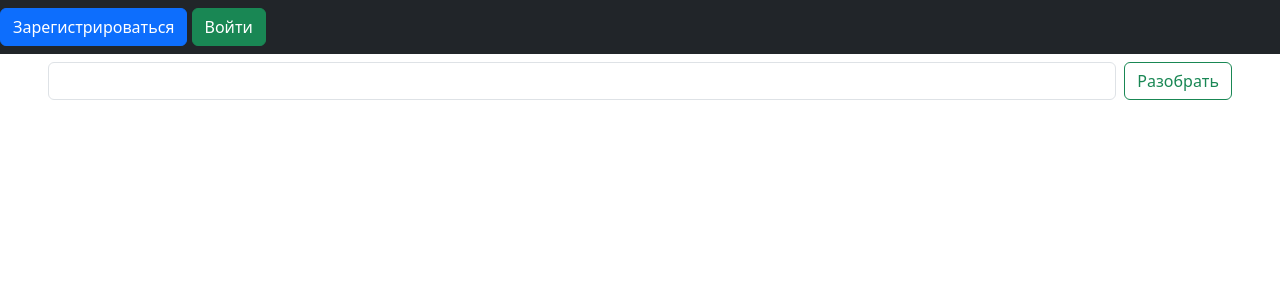
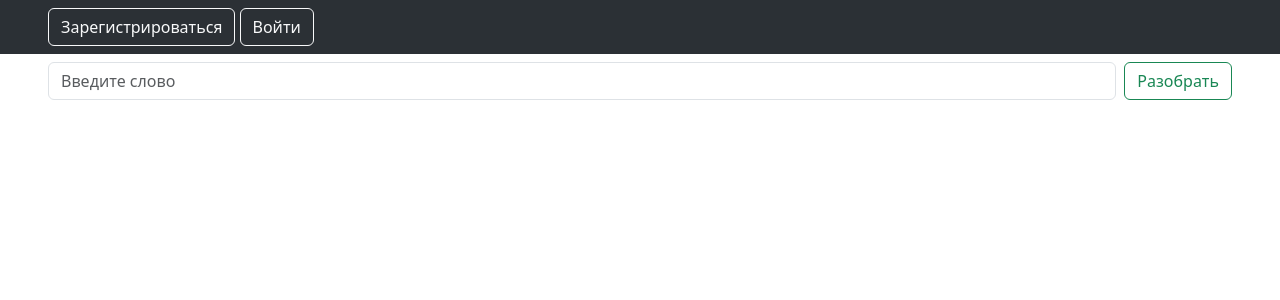
Before and after one commit to anton-baton1/school_project, a Flask app: page / in a window 1280 px wide. Shown: the top 300 px of the page. Run offline with Flask 3, Linux system fonts and the light colour scheme.

Commit message:
maybe final

```diff
--- a/forms/analyze_form.py
+++ b/forms/analyze_form.py
@@ -3,5 +3,5 @@ from wtforms import StringField, SubmitField
 
 
 class AnalyzeForm(FlaskForm):
-    input_word = StringField("")
+    input_word = StringField()
     submit = SubmitField("Разобрать")
--- a/templates/base.html
+++ b/templates/base.html
@@ -12,15 +12,15 @@
             crossorigin="anonymous"></script>
 </head>
 <body>
-    <nav class="navbar bg-dark" data-bs-theme="dark">
+    <nav class="navbar bg-dark bg-body-tertiary" data-bs-theme="dark">
         {% if current_user.is_authenticated %}
-            <div>
+            <div class="ps-5">
                 <a href="/logout">{{ current_user.email }}</a>
             </div>
         {% else %}
-            <div>
-                <a class="btn btn-primary" href="/register">Зарегистрироваться</a>
-                <a class="btn btn-success" href="/login">Войти</a>
+            <div class="ps-5">
+                <a class="btn btn-outline-light" href="/register">Зарегистрироваться</a>
+                <a class="btn btn-outline-light" href="/login">Войти</a>
             </div>
         {% endif %}
     </nav>
--- a/templates/index.html
+++ b/templates/index.html
@@ -4,7 +4,7 @@
 <div class="px-5">
         <form class="d-flex" id="input" method="post" novalidate>
             {{ form.hidden_tag() }}
-            {{ form.input_word(class="form-control me-2 mt-2") }}
+            {{ form.input_word(class="form-control me-2 mt-2", placeholder="Введите слово") }}
             {{ form.submit(class="btn btn-outline-success mt-2") }}
         </form>
         {% for error in form.input_word.errors %}
@@ -25,6 +25,4 @@
             {% endfor %}
         {% endif %}
     </div>
-</body>
-</html>
 {% endblock %}
```
